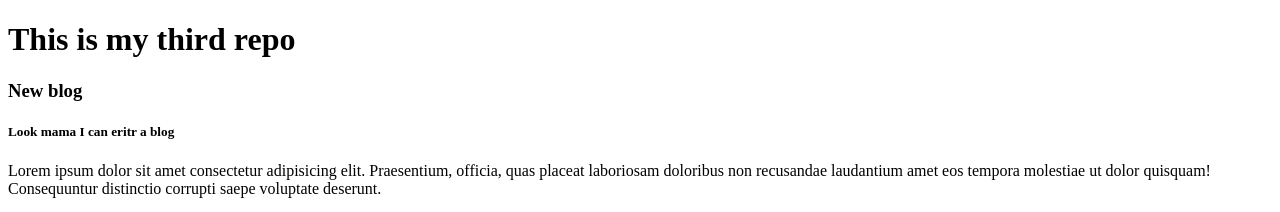
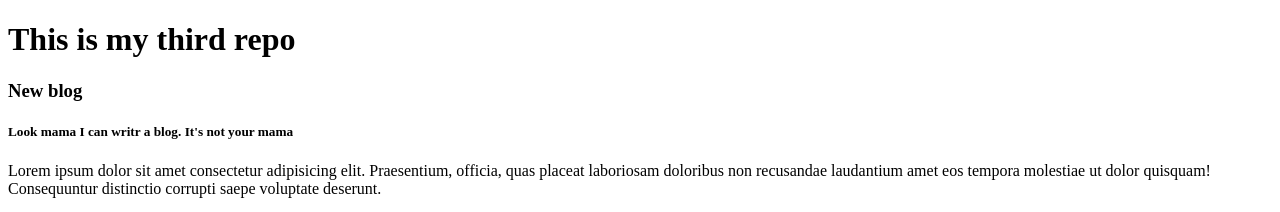
Before and after one commit to SajjadxHossain/my-third-repo, a plain HTML site: page index.html in a window 1280 px wide. Shown: the top 212 px of the page. Drawn offline with Linux system fonts and the light colour scheme.

Commit message:
angry mama

```diff
--- a/index.html
+++ b/index.html
@@ -9,7 +9,7 @@
 <body>
     <h1>This is my third repo</h1>
     <div><h3>New blog</h3>
-    <h5>Look mama I can eritr a blog</h5>
+    <h5>Look mama I can writr a blog. It's not your mama</h5>
 <p>Lorem ipsum dolor sit amet consectetur adipisicing elit. Praesentium, officia, quas placeat laboriosam doloribus non recusandae laudantium amet eos tempora molestiae ut dolor quisquam! Consequuntur distinctio corrupti saepe voluptate deserunt.</p></div>
     <img src="hasi.jpg" alt="">
     <img src="sajjad.png" alt="">
```
